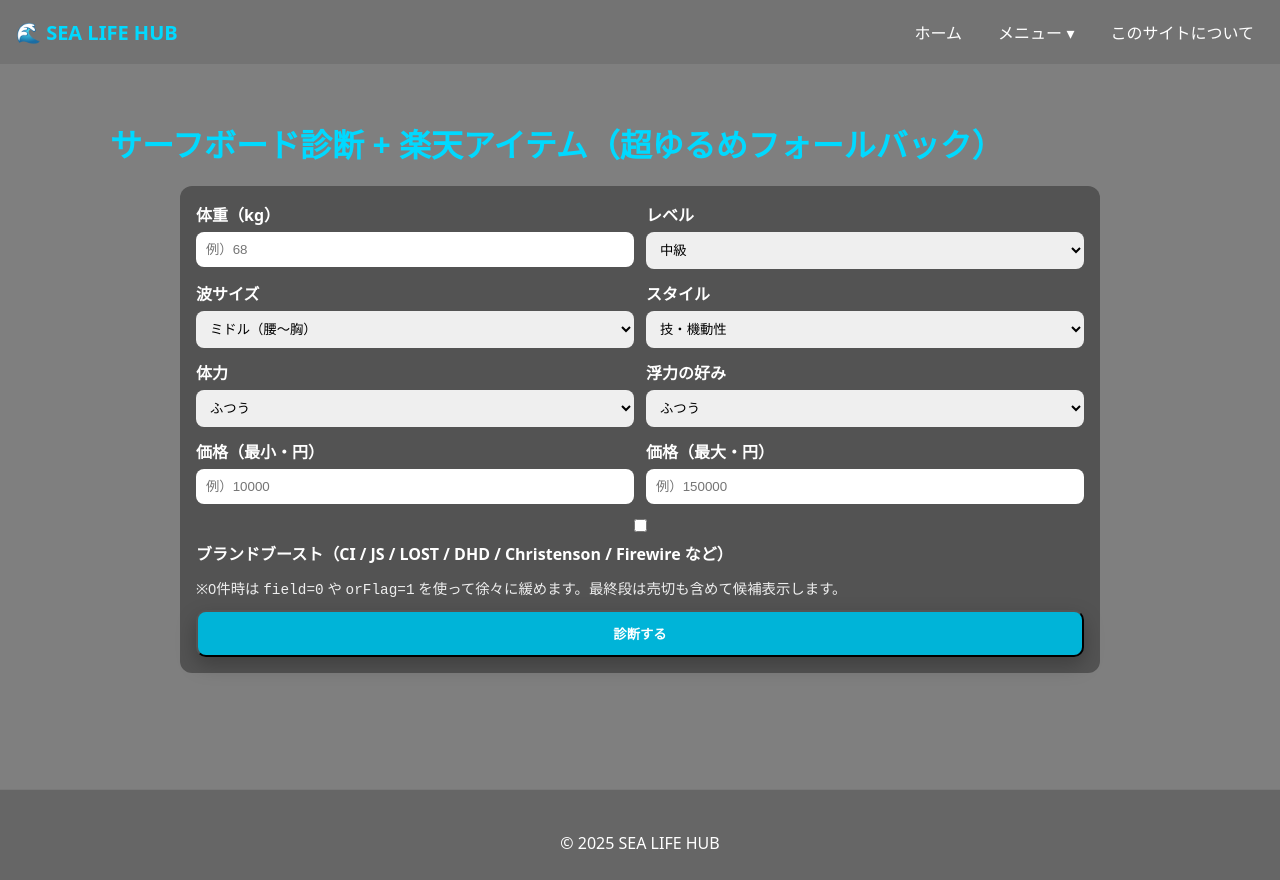
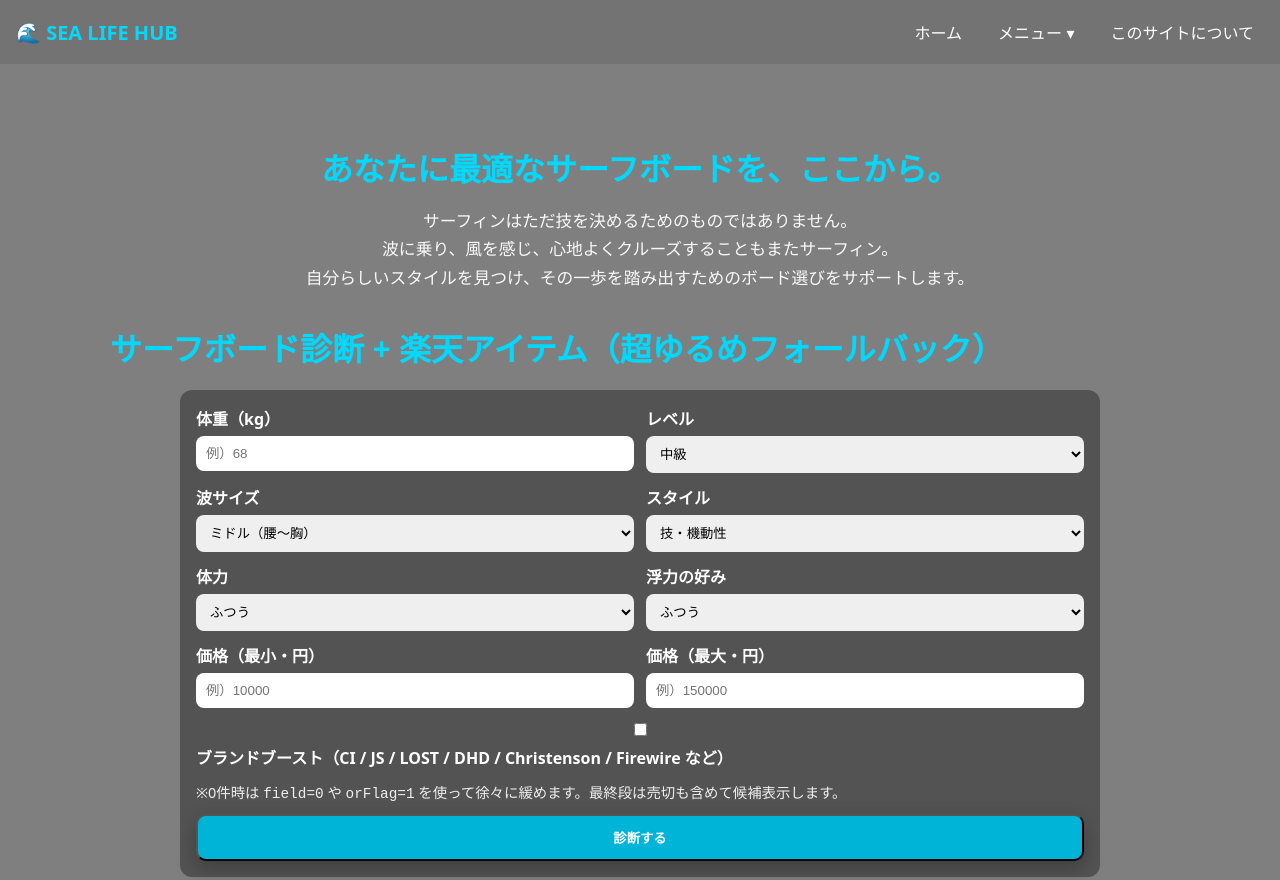
Before and after one commit to vimdiff526-oss/surf, a website: page diagnosis.html in a window 1280 px wide. Shown: the top 880 px of the page. Drawn offline with Linux system fonts and the light colour scheme.

Commit message:
feat: 診断ページupdate

```diff
--- a/diagnosis.html
+++ b/diagnosis.html
@@ -66,6 +66,17 @@
 
   <section class="overlay">
     <main class="container">
+<section class="intro" style="text-align:center; max-width:800px; margin:0 auto 32px;">
+  <h1 style="font-size:2rem; margin-bottom:12px; color:var(--c-accent);">
+    あなたに最適なサーフボードを、ここから。
+  </h1>
+  <p style="line-height:1.7; font-size:1.05rem; opacity:.95;">
+    サーフィンはただ技を決めるためのものではありません。<br>
+    波に乗り、風を感じ、心地よくクルーズすることもまたサーフィン。<br>
+    自分らしいスタイルを見つけ、その一歩を踏み出すためのボード選びをサポートします。
+  </p>
+</section>
+
       <h1 class="section-title">サーフボード診断 + 楽天アイテム（超ゆるめフォールバック）</h1>
 
       <form id="surfForm">
```
